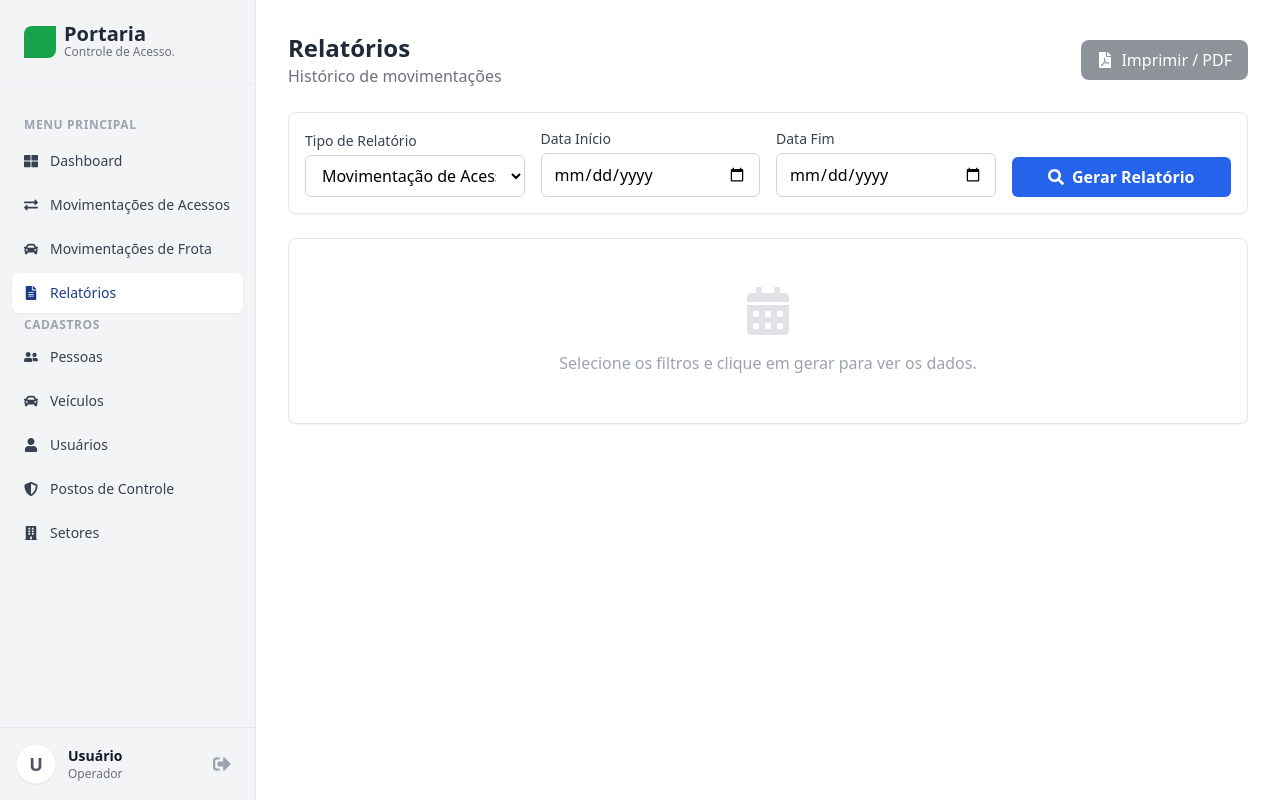
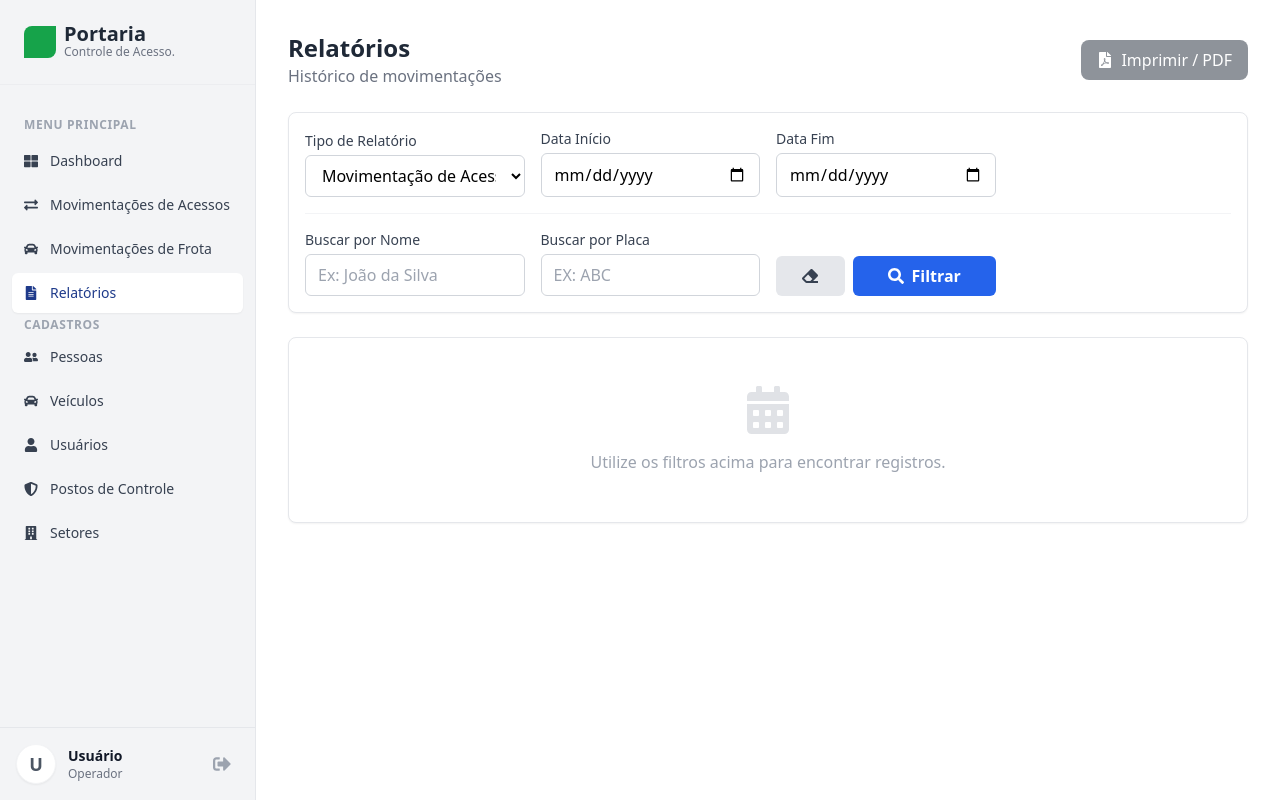
Before and after one commit to alissongabrieloliveira/gestao-acessos-veiculos-frontend, a React (Vite) app: page /relatorios in a window 1280 px wide. Built offline with nearby package versions, Linux system fonts and the light colour scheme; sample sign-in values are in the browser's storage.

Commit message:
feat: adiciona filtros de busca por nome e placa na tela de relatorios

```diff
--- a/src/pages/Relatorios/index.jsx
+++ b/src/pages/Relatorios/index.jsx
@@ -1,34 +1,37 @@
 import React, { useState } from "react";
 import api from "../../services/api";
-import { FaSearch, FaFilePdf, FaCalendarAlt } from "react-icons/fa";
+import { FaSearch, FaFilePdf, FaCalendarAlt, FaEraser } from "react-icons/fa";
 
 export default function Relatorios() {
-  const [tipoRelatorio, setTipoRelatorio] = useState("acessos"); // 'acessos' ou 'frota'
+  const [tipoRelatorio, setTipoRelatorio] = useState("acessos");
   const [dataInicio, setDataInicio] = useState("");
   const [dataFim, setDataFim] = useState("");
+
+  // Novos Estados
+  const [buscaNome, setBuscaNome] = useState("");
+  const [buscaPlaca, setBuscaPlaca] = useState("");
+
   const [resultados, setResultados] = useState([]);
   const [loading, setLoading] = useState(false);
 
-  // Define data padrão (início do mês até hoje) na primeira carga, se desejar
-  // Ficará vazio para obrigar o usuário a escolher os períodos.
-
   async function handleGerarRelatorio(e) {
-    e.preventDefault();
+    if (e) e.preventDefault(); // Permite chamar sem evento (botão limpar)
     setLoading(true);
-    setResultados([]); // Limpa resultados anteriores
+    setResultados([]);
 
     try {
-      let url = "";
+      let url =
+        tipoRelatorio === "acessos"
+          ? "/movimentacoes/acessos"
+          : "/movimentacoes/frota";
       const params = {};
 
       if (dataInicio) params.data_inicio = dataInicio;
       if (dataFim) params.data_fim = dataFim;
 
-      if (tipoRelatorio === "acessos") {
-        url = "/movimentacoes/acessos";
-      } else {
-        url = "/movimentacoes/frota";
-      }
+      // Envia os novos filtros se estiverem preenchidos
+      if (buscaNome) params.nome = buscaNome;
+      if (buscaPlaca) params.placa = buscaPlaca;
 
       const response = await api.get(url, { params });
       setResultados(response.data);
@@ -40,7 +43,14 @@ export default function Relatorios() {
     }
   }
 
-  // Função simples para impressão (Browser Print)
+  function limparFiltros() {
+    setDataInicio("");
+    setDataFim("");
+    setBuscaNome("");
+    setBuscaPlaca("");
+    setResultados([]);
+  }
+
   function handlePrint() {
     window.print();
   }
@@ -61,12 +71,11 @@ export default function Relatorios() {
         </button>
       </div>
 
-      {/* Filtros */}
+      {/* Área de Filtros */}
       <div className="bg-white p-4 rounded-lg shadow-sm border border-gray-200 mb-6 print:hidden">
-        <form
-          onSubmit={handleGerarRelatorio}
-          className="grid grid-cols-1 md:grid-cols-4 gap-4 items-end"
-        >
+        <form onSubmit={handleGerarRelatorio}>
+          <div className="grid grid-cols-1 md:grid-cols-4 gap-4 items-end mb-4">
+            {/* Linha 1: Tipo e Datas */}
             <div>
               <label className="block text-sm font-medium text-gray-700 mb-1">
                 Tipo de Relatório
@@ -76,7 +85,7 @@ export default function Relatorios() {
                 value={tipoRelatorio}
                 onChange={(e) => {
                   setTipoRelatorio(e.target.value);
-                setResultados([]); // Limpa ao trocar tipo
+                  setResultados([]);
                 }}
               >
                 <option value="acessos">Movimentação de Acessos</option>
@@ -107,38 +116,76 @@ export default function Relatorios() {
                 onChange={(e) => setDataFim(e.target.value)}
               />
             </div>
+          </div>
+
+          {/* Linha 2: Buscas Textuais e Botões */}
+          <div className="grid grid-cols-1 md:grid-cols-4 gap-4 items-end border-t border-gray-100 pt-4">
+            <div>
+              <label className="block text-sm font-medium text-gray-700 mb-1">
+                Buscar por Nome
+              </label>
+              <input
+                type="text"
+                placeholder="Ex: João da Silva"
+                className="w-full border border-gray-300 rounded-md px-3 py-2"
+                value={buscaNome}
+                onChange={(e) => setBuscaNome(e.target.value)}
+              />
+            </div>
+
+            <div>
+              <label className="block text-sm font-medium text-gray-700 mb-1">
+                Buscar por Placa
+              </label>
+              <input
+                type="text"
+                placeholder="Ex: ABC"
+                className="w-full border border-gray-300 rounded-md px-3 py-2 uppercase"
+                value={buscaPlaca}
+                onChange={(e) => setBuscaPlaca(e.target.value.toUpperCase())}
+              />
+            </div>
+
+            <div className="flex gap-2">
+              <button
+                type="button"
+                onClick={limparFiltros}
+                className="bg-gray-200 hover:bg-gray-300 text-gray-700 font-bold py-2 px-4 rounded-md flex items-center justify-center gap-2 flex-1"
+                title="Limpar Filtros"
+              >
+                <FaEraser />
+              </button>
 
               <button
                 type="submit"
-            className="bg-blue-600 hover:bg-blue-700 text-white font-bold py-2 px-4 rounded-md flex items-center justify-center gap-2"
+                className="bg-blue-600 hover:bg-blue-700 text-white font-bold py-2 px-4 rounded-md flex items-center justify-center gap-2 flex-[3]"
               >
                 {loading ? (
                   "Buscando..."
                 ) : (
                   <>
-                <FaSearch /> Gerar Relatório
+                    <FaSearch /> Filtrar
                   </>
                 )}
               </button>
+            </div>
+          </div>
         </form>
       </div>
 
-      {/* Resultados - Tabela Dinâmica */}
+      {/* Resultados - Tabela Dinâmica (Mantém o mesmo código anterior) */}
       <div className="bg-white rounded-lg shadow-sm border border-gray-200 overflow-hidden print:shadow-none print:border-none">
-        {/* Cabeçalho do Relatório (Aparece só na impressão) */}
         <div className="hidden print:block p-4 text-center border-b">
           <h2 className="text-xl font-bold">
             Relatório de {tipoRelatorio === "acessos" ? "Acessos" : "Frota"}
           </h2>
-          <p className="text-sm">
-            Período: {dataInicio || "Início"} até {dataFim || "Hoje"}
-          </p>
+          <p className="text-sm">Gerado em: {new Date().toLocaleString()}</p>
         </div>
 
         {resultados.length === 0 ? (
           <div className="p-12 text-center text-gray-400 print:hidden">
             <FaCalendarAlt size={48} className="mx-auto mb-4 opacity-30" />
-            <p>Selecione os filtros e clique em gerar para ver os dados.</p>
+            <p>Utilize os filtros acima para encontrar registros.</p>
           </div>
         ) : (
           <div className="overflow-x-auto">
@@ -248,7 +295,6 @@ export default function Relatorios() {
         )}
       </div>
 
-      {/* Rodapé de Impressão */}
       <div className="hidden print:block mt-8 text-center text-xs text-gray-400">
         Relatório gerado em {new Date().toLocaleString()} pelo Sistema de
         Portaria.
```
Lines whose indentation alone changed are shown as unchanged.
